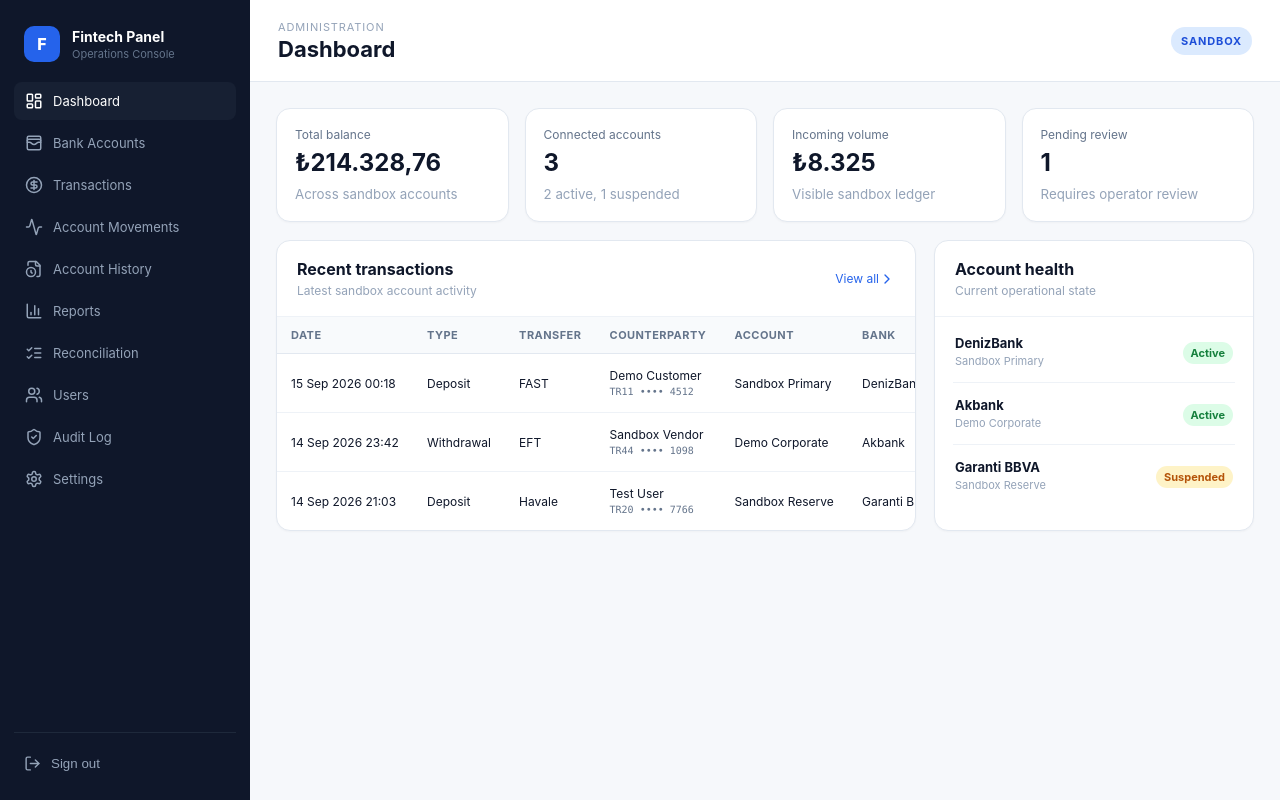
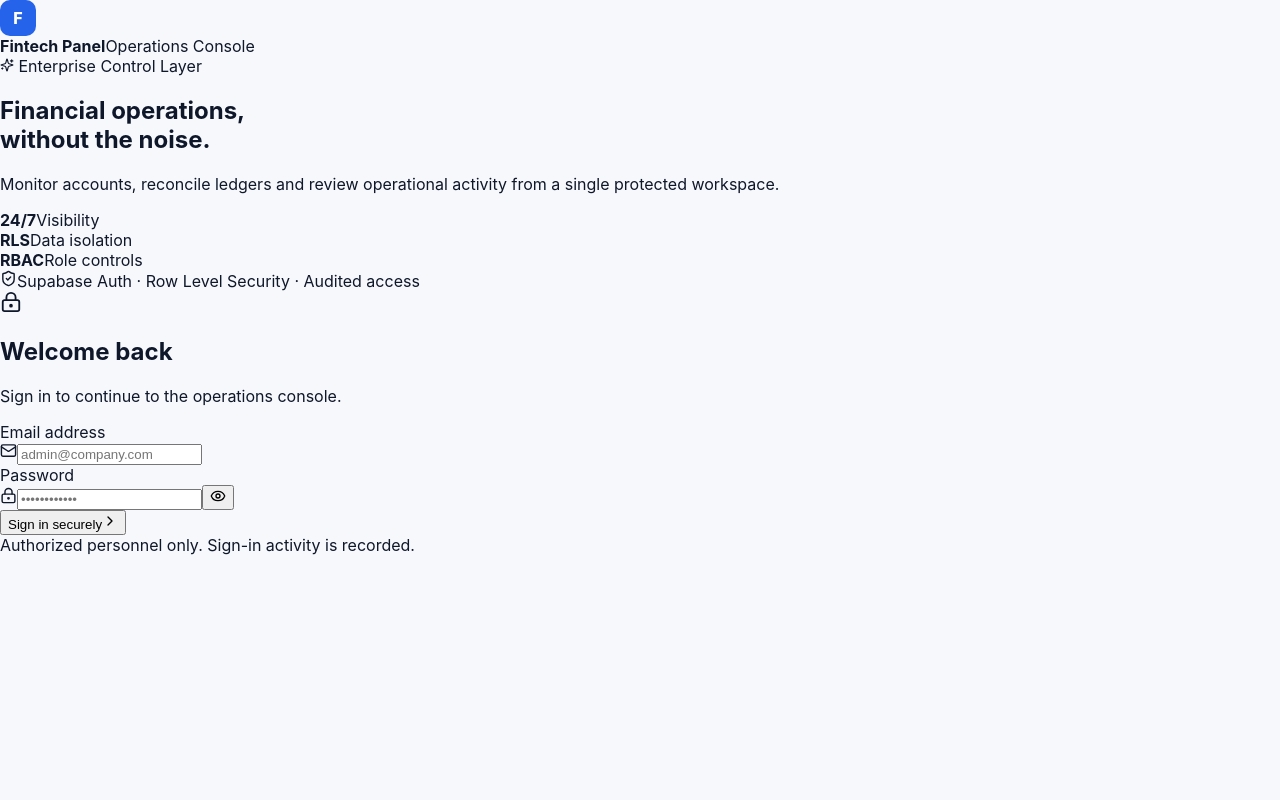
Before and after one commit to EscobarsTmg/tether, a React (Vite) app: page / in a window 1280 px wide. Built offline with nearby package versions, Linux system fonts and the light colour scheme; no server answers.

Commit message:
Protect app with Supabase AuthGate

```diff
--- a/src/main.tsx
+++ b/src/main.tsx
@@ -2,12 +2,15 @@ import React from 'react'
 import ReactDOM from 'react-dom/client'
 import { BrowserRouter } from 'react-router-dom'
 import App from './App'
+import AuthGate from './auth/AuthGate'
 import './styles.css'
 
 ReactDOM.createRoot(document.getElementById('root')!).render(
   <React.StrictMode>
     <BrowserRouter>
-      <App />
+      <AuthGate>
+        <App />
+      </AuthGate>
     </BrowserRouter>
   </React.StrictMode>,
 )
```
